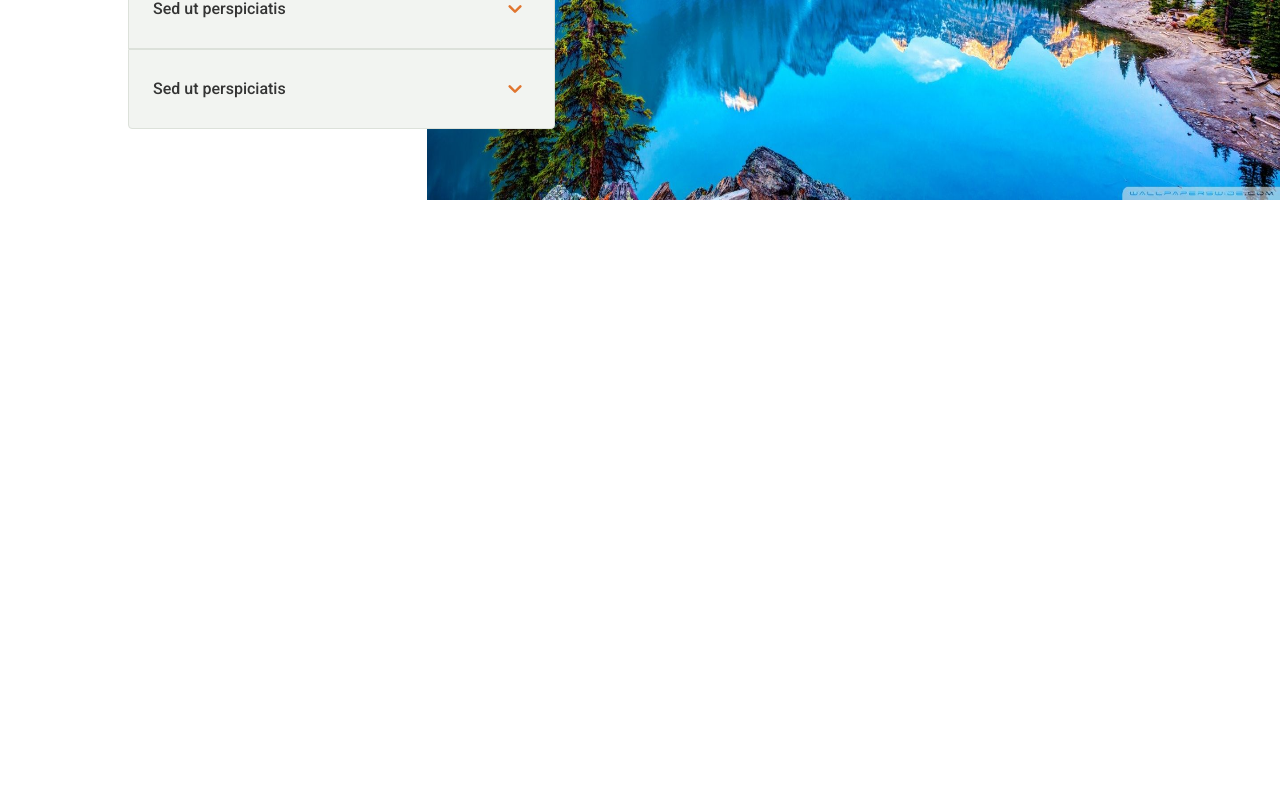
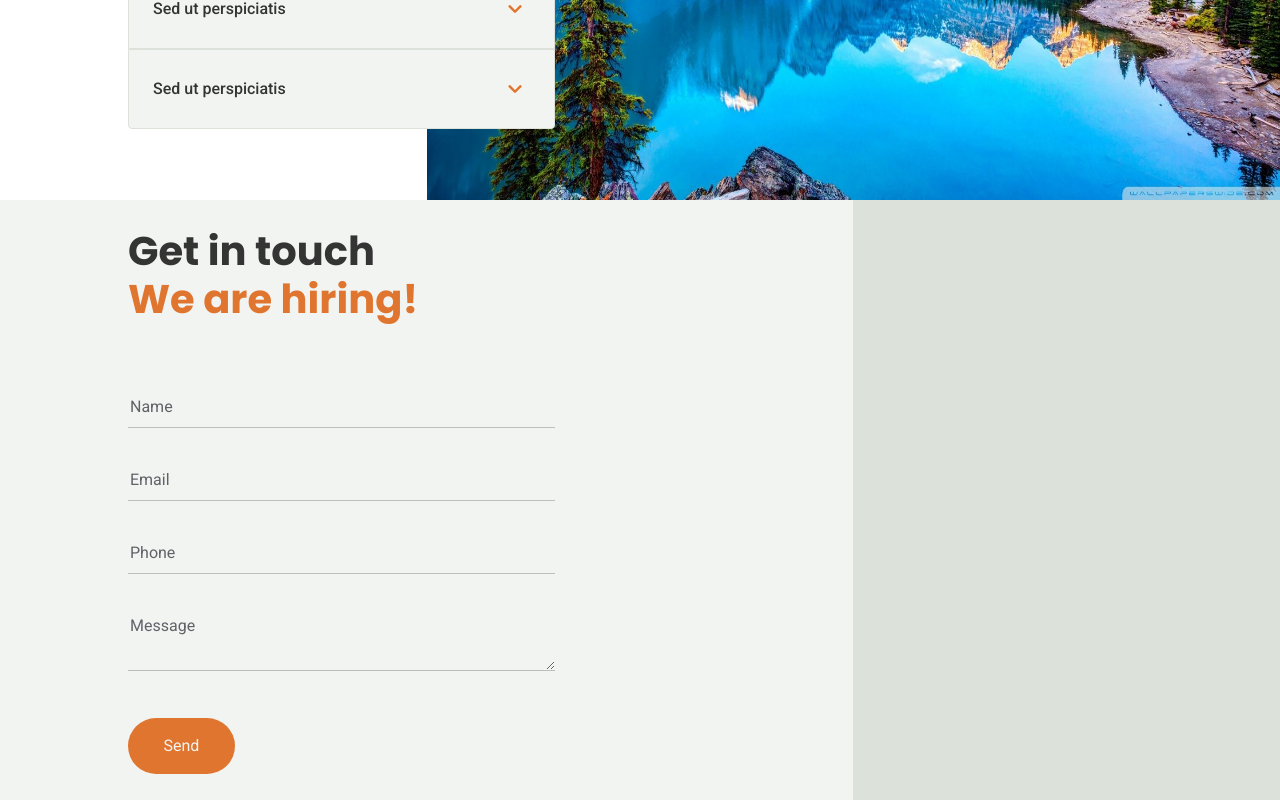
Before and after one commit to pablotejedor/pinhead, a React (Vite) app: page / in a window 1280 px wide. Shown: the part 2480-3280 px from the top of the page. Before the commit the page ends 2680 px from the top, so only its background shows below. Built offline with nearby package versions, Linux system fonts and the light colour scheme.

Commit message:
Contact section layout advances

```diff
--- a/package.json
+++ b/package.json
@@ -10,10 +10,11 @@
     "sass": "sass --watch src/index.scss src/index.css"
   },
   "dependencies": {
+    "@iconscout/react-unicons": "^2.0.2",
     "axios": "^1.3.4",
+    "formik": "^2.2.9",
     "react": "^18.2.0",
     "react-dom": "^18.2.0",
-    "@iconscout/react-unicons": "^2.0.2",
     "sass": "^1.60.0"
   },
   "devDependencies": {
--- a/src/App.jsx
+++ b/src/App.jsx
@@ -2,6 +2,7 @@
 import Products from './components/Products';
 import Header from './components/Header';
 import Services from './components/Services';
+import Contact from './components/Contact';
 
 function App() {
   return (
@@ -10,6 +11,7 @@
       <About />
       <Products />
       <Services />
+      <Contact />
     </main>
   );
 }
--- a/src/components/Accordion.jsx
+++ b/src/components/Accordion.jsx
@@ -2,7 +2,7 @@
 import { UilAngleDown, UilAngleUp } from '@iconscout/react-unicons';
 
 export default function Accordion({ className }) {
-  const [activeItem, setActiveItem] = useState(1);
+  const [activeItem, setActiveItem] = useState(997);
 
   const clickHandler = (id) => {
     if (activeItem === id) {
@@ -16,26 +16,26 @@
       title: 'Sed ut perspiciatis',
       content:
         'Lorem ipsum dolor sit amet, consetetur sadipscing elitr, sed diam nonumy eirmod tempor invidunt ut labore et dolore magna aliquyam erat, sed diam voluptua. At vero eos et accusam et justo duo dolores et ea rebum. Stet clita kasd gubergren, no sea takimata sanctus est Lorem ipsum dolor sit amet.',
-      id: 1,
+      id: 997,
     },
     {
       title: 'Sed ut perspiciatis',
       content:
         'Lorem ipsum dolor sit amet, consetetur sadipscing elitr, sed diam nonumy eirmod tempor invidunt ut labore et dolore magna aliquyam erat, sed diam voluptua. At vero eos et accusam et justo duo dolores et ea rebum. Stet clita kasd gubergren, no sea takimata sanctus est Lorem ipsum dolor sit amet.',
-      id: 2,
+      id: 998,
     },
     {
       title: 'Sed ut perspiciatis',
       content:
         'Lorem ipsum dolor sit amet, consetetur sadipscing elitr, sed diam nonumy eirmod tempor invidunt ut labore et dolore magna aliquyam erat, sed diam voluptua. At vero eos et accusam et justo duo dolores et ea rebum. Stet clita kasd gubergren, no sea takimata sanctus est Lorem ipsum dolor sit amet.',
-      id: 3,
+      id: 999,
     },
   ];
 
   return (
     <div className={`d-flex flex-column ${className}`}>
       {accordionItems.map((item, index, array) => (
-        <div className="d-flex flex-column">
+        <div className="d-flex flex-column" key={item.id}>
           {/* Title */}
           <div
             className={`d-flex align-items-center justify-content-between bg-gray-100 p-4 cursor-pointer border-accordion ${
--- /dev/null
+++ b/src/components/Contact.jsx
@@ -0,0 +1,97 @@
+import React from 'react';
+import { Field, Form, Formik } from 'formik';
+
+export default function Contact() {
+  const handleSubmit = (values) => {
+    console.log(values);
+  };
+
+  const fields = [
+    {
+      name: 'Name',
+      type: 'text',
+    },
+    {
+      name: 'Email',
+      type: 'text',
+    },
+    {
+      name: 'Phone',
+      type: 'text',
+    },
+    {
+      name: 'Message',
+      type: 'text',
+    },
+  ];
+
+  return (
+    <div className="d-flex w-100 vh-75 position-relative">
+      <div className="d-flex flex-column justify-content-center align-items-start col-8 bg-gray-100 position-relative">
+        <div className="d-flex flex-column align-items-start font-poppins mb-5 w-50 position-relative start-15">
+          <h1 className="m-0 fw-bold text-gray-300">Get in touch</h1>
+          <h1 className="m-0 fw-bold text-orange">We are hiring!</h1>
+        </div>
+
+        <Formik
+          onSubmit={handleSubmit}
+          initialValues={{
+            Name: '',
+            Email: '',
+            Phone: '',
+            Message: '',
+          }}
+          validate={(values) => {
+            const errors = {};
+            if (!values.Name) {
+              errors.Name = 'Name required!';
+            }
+
+            if (!values.Email) {
+              errors.Email = 'Email required!';
+            } else if (
+              !/^[A-Z0-9._%+-]+@[A-Z0-9.-]+.[A-Z]{2,}$/i.test(values.Email)
+            ) {
+              errors.Email = 'Please enter a valid email';
+            }
+
+            if (!values.Message) {
+              errors.Message = 'Message required!';
+            }
+            return errors;
+          }}
+          className="bg-info"
+        >
+          {({ touched, errors, isValid }) => (
+            <Form className="w-50 position-relative start-15">
+              <div className="d-flex flex-column w-100">
+                {fields.map(({ name, type }) => (
+                  <div className="my-3 w-100" key={name}>
+                    <Field
+                      placeholder={name}
+                      className="input-form bg-gray-100 py-2 w-100"
+                      name={name}
+                      type={type}
+                      as={name === 'Message' ? 'textarea' : null}
+                    />
+                    {touched[name] && errors[name] && (
+                      <p className="text-danger my-1">{errors[name]}</p>
+                    )}
+                  </div>
+                ))}
+                <button
+                  className="bg-orange border-0 text-light col-3 rounded-pill py-3 px-4 mt-4"
+                  type="submit"
+                  disabled={!isValid}
+                >
+                  Send
+                </button>
+              </div>
+            </Form>
+          )}
+        </Formik>
+      </div>
+      <div className="col-4 bg-gray-200"></div>
+    </div>
+  );
+}
--- a/src/index.css
+++ b/src/index.css
@@ -4208,4 +4208,17 @@
   font-family: "Poppins";
 }
 
+::placeholder {
+  color: #5f6368;
+}
+
+.input-form {
+  border: none;
+  border-bottom: 1px solid #bebebe;
+}
+
+.input-form:focus {
+  outline: none;
+}
+
 /*# sourceMappingURL=index.css.map */
--- a/src/index.scss
+++ b/src/index.scss
@@ -6,6 +6,8 @@
 
 // Colors
 $orange: #e0752f;
+$gray-placeholder: #5f6368;
+$gray-input: #bebebe;
 $gray-100: #f2f4f1;
 $gray-200: #dce1da;
 $gray-300: #343434;
@@ -207,3 +209,16 @@
 .font-poppins {
   font-family: 'Poppins';
 }
+
+::placeholder {
+  color: $gray-placeholder;
+}
+
+.input-form {
+  border: none;
+  border-bottom: 1px solid $gray-input;
+}
+
+.input-form:focus {
+  outline: none;
+}
```
Also changed, not shown: 2 other files (tests, documents, lock files or other folders).
